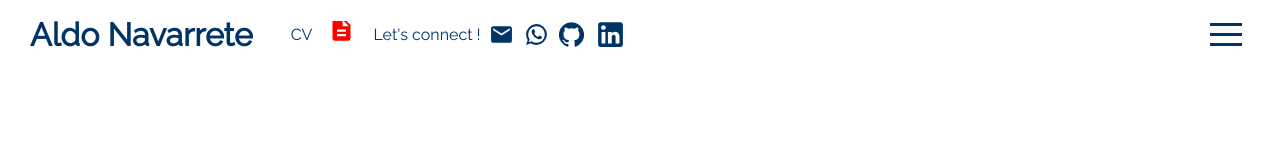
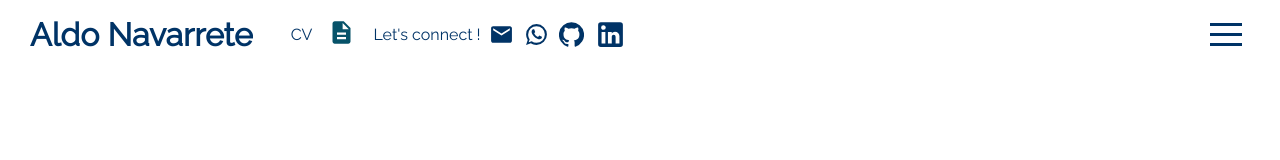
Before and after one commit to aldonavarretefp/Portfolio, a React (Create React App) app: page / in a window 1280 px wide. In both pictures the pointer is over the icon 340 px from the left and 34 px from the top of the page. Shown: the top 160 px of the page. Built offline with nearby package versions, Linux system fonts and the light colour scheme.

Commit message:
hover effects topbar

```diff
--- a/src/components/TopBar/topBar.scss
+++ b/src/components/TopBar/topBar.scss
@@ -32,7 +32,7 @@
                 }
                 .logo{
                     margin:0px;
-                    font-size: 1.5rem;
+                    font-size: 1rem;
                 }
             }
 
@@ -88,18 +88,18 @@
                                 transform 0.3s ease-in-out;
                     //while hover
                     &:hover{
-                        color: red;
+                        color: rgb(6, 82, 105);
                         font-size: 27px;
-                        transform: translateY(-5px);
+                        transform: translateY(-2px);
 
                     }
                 }
                 #linkedInIcon{
                     font-size:33px;
                     &:hover{
-                        color: red;
+                        color: rgb(6, 82, 105);
                         font-size: 34px;
-                        transform: translateY(-5px);
+                        transform: translateY(-2px);
                     }
                 }
 
```
